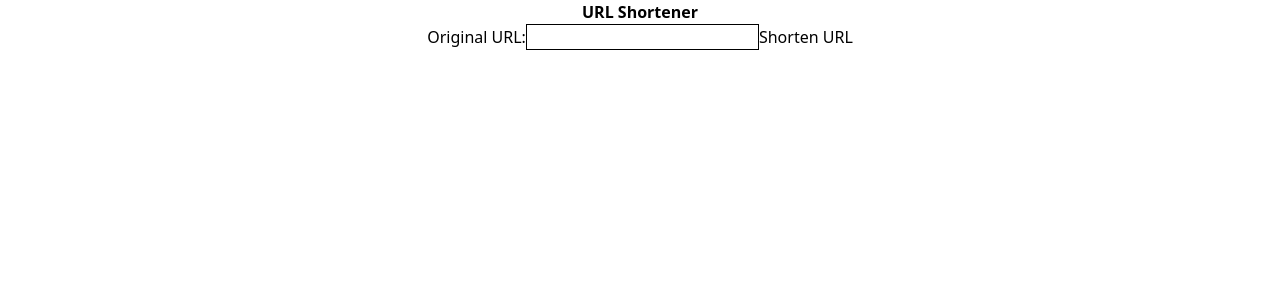
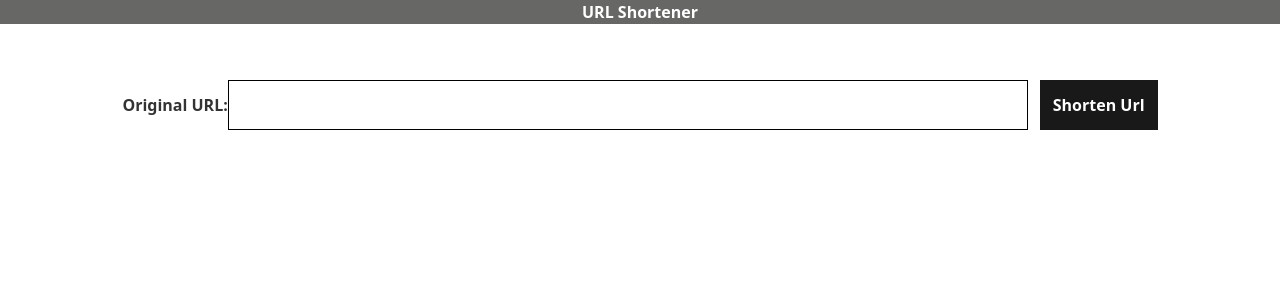
Before and after one commit to Hariprasath390/linkshortner, a React (Create React App) app: page / in a window 1280 px wide. Shown: the top 300 px of the page. Built offline with nearby package versions, Linux system fonts and the light colour scheme.

Commit message:
styled little

```diff
--- a/src/App.js
+++ b/src/App.js
@@ -21,8 +21,8 @@ function App() {
     const fullShortUrl = `http://localhost:5000/${shortUrl}`;
 
     return (
-      <div>
-        <p>Shortened URL:</p>
+      <div className="flex justify-center items-center p-12 gap-3 ">
+        <p className=" font-bold font-sans ">Shortened Url:</p>
         <a href={fullShortUrl} target="_blank" rel="noopener noreferrer">
           {fullShortUrl}
         </a>
@@ -32,23 +32,41 @@ function App() {
 
   return (
     <div>
-      <div className="flex flex-col justify-center items-center ">
-        <h1 className="font-bold ">URL Shortener</h1>
-        <form onSubmit={handleSubmit}>
-          <label className="">
-            Original URL:
+      <h1 className="font-bold text-center bg-[#676766] text-white font-sans  ">
+        URL Shortener
+      </h1>
+
+      <div className="flex flex-col justify-center items-center py-12 m-2 ">
+        <form
+          onSubmit={handleSubmit}
+          className="text-center sm:flex block justify-center gap-3 w-full sm:w-auto"
+        >
+          <div className="flex justify-center items-center">
+            <label
+              htmlFor="originalUrl"
+              className="font-semibold font-sans text-black/80 text-center"
+            >
+              Original URL:
+            </label>
             <input
               type="url"
+              id="originalUrl"
               value={originalUrl}
               onChange={(e) => setOriginalUrl(e.target.value)}
               required
-              className="border border-black "
+              className="border border-black p-3 lg:w-[800px] md:w-[500px] sm:w-[300px] w-full"
             />
-          </label>
-          <button type="submit border border-blac ">Shorten URL</button>
+          </div>
+          <button
+            type="submit"
+            className="bg-black/90 hover:bg-gray-500 font-sans font-semibold capitalize text-white p-[13px] w-full sm:w-auto sm:mt-0 mt-4  "
+          >
+            Shorten Url
+          </button>
         </form>
-        {shortUrl && displayShortenedUrl()}
       </div>
+
+      {shortUrl && displayShortenedUrl()}
     </div>
   );
 }
```
